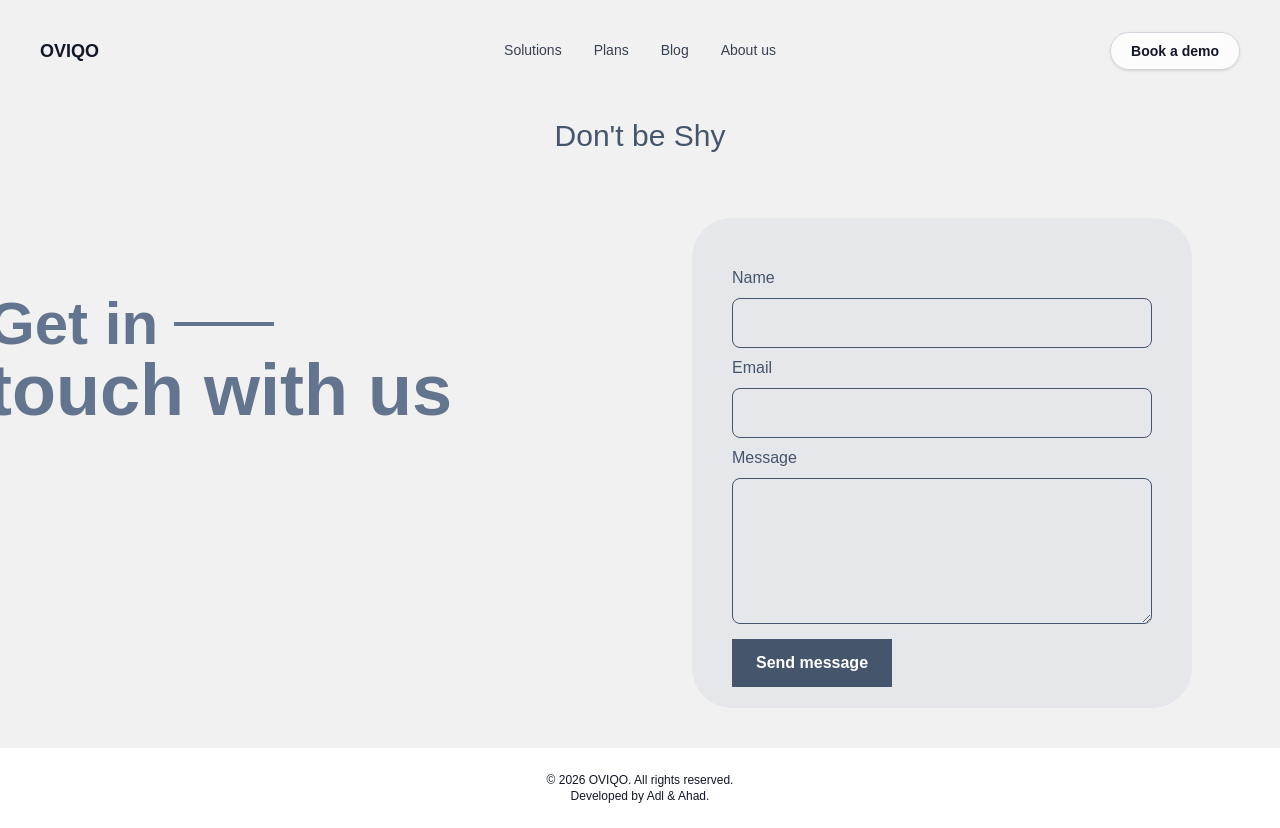
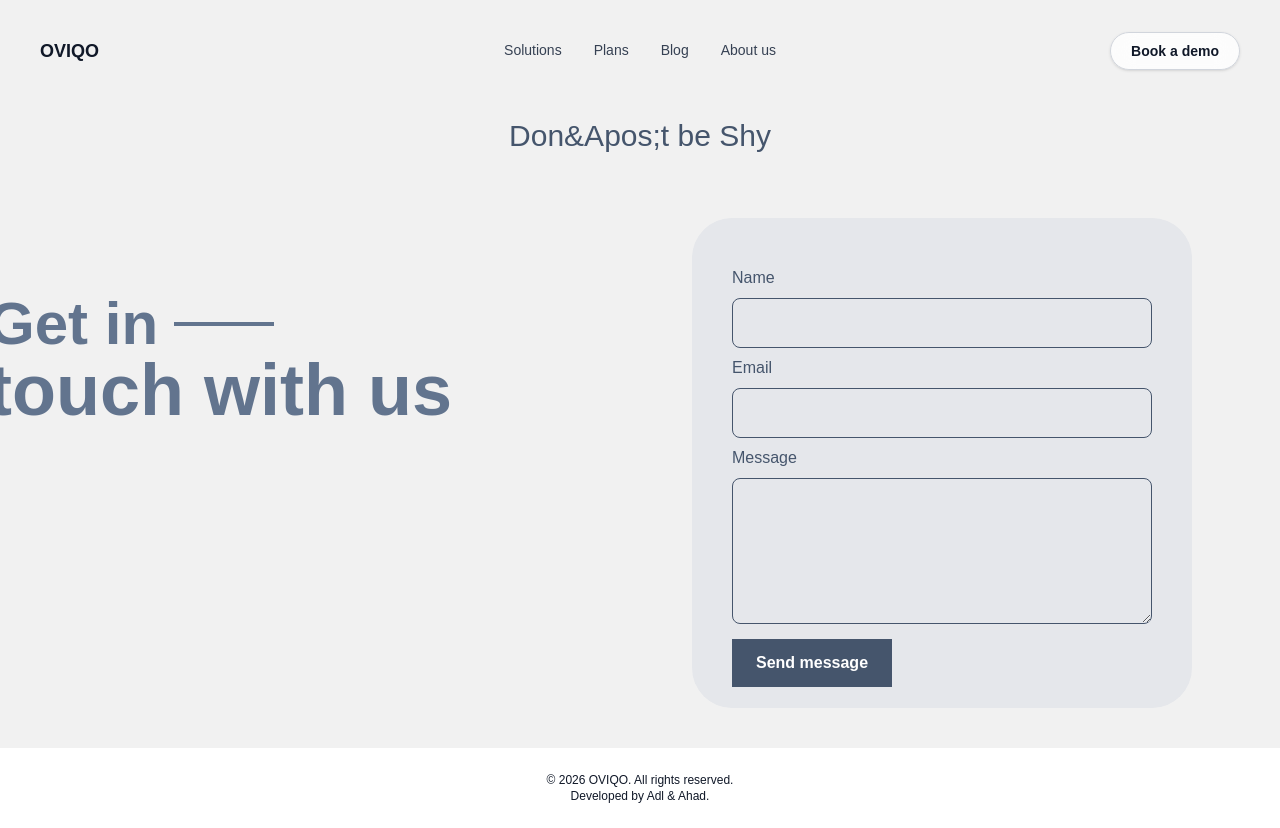
Before and after one commit to Oviqo-dev/oviqo-web, a Next.js app: page /contact in a window 1280 px wide. Built offline with nearby package versions, Linux system fonts and the light colour scheme.

Commit message:
fixed some react code

```diff
--- a/app/contact/page.tsx
+++ b/app/contact/page.tsx
@@ -105,7 +105,7 @@ export default function Contact(){
         </header>
       </div>
       <main className="mx-auto mt-5">
-         <h1 className="mt-3 text-slate-600 text-center text-3xl"> Don't be Shy </h1>
+         <h1 className="mt-3 text-slate-600 text-center text-3xl"> Don&Apos;t be Shy </h1>
         <div className='flex gap-10 '>
           <div className='mt-35 -ml-25'>
             <h2 className="flex items-center text-6xl font-bold text-slate-500 text-left gap-4"> Get in
@@ -114,7 +114,7 @@ export default function Contact(){
 
 
             </div>
-          <div className='w-[500px] h-[490px] rounded-[40px] bg-gray-200 p-10 mt-16 ml-50'>
+          <div className='w-125 h-122.5 rounded-[40px] bg-gray-200 p-10 mt-16 ml-50'>
              <form>
                 <div className=''>
             <label htmlFor="name" className="mb-2 mt-2 block text-slate-600">
```
